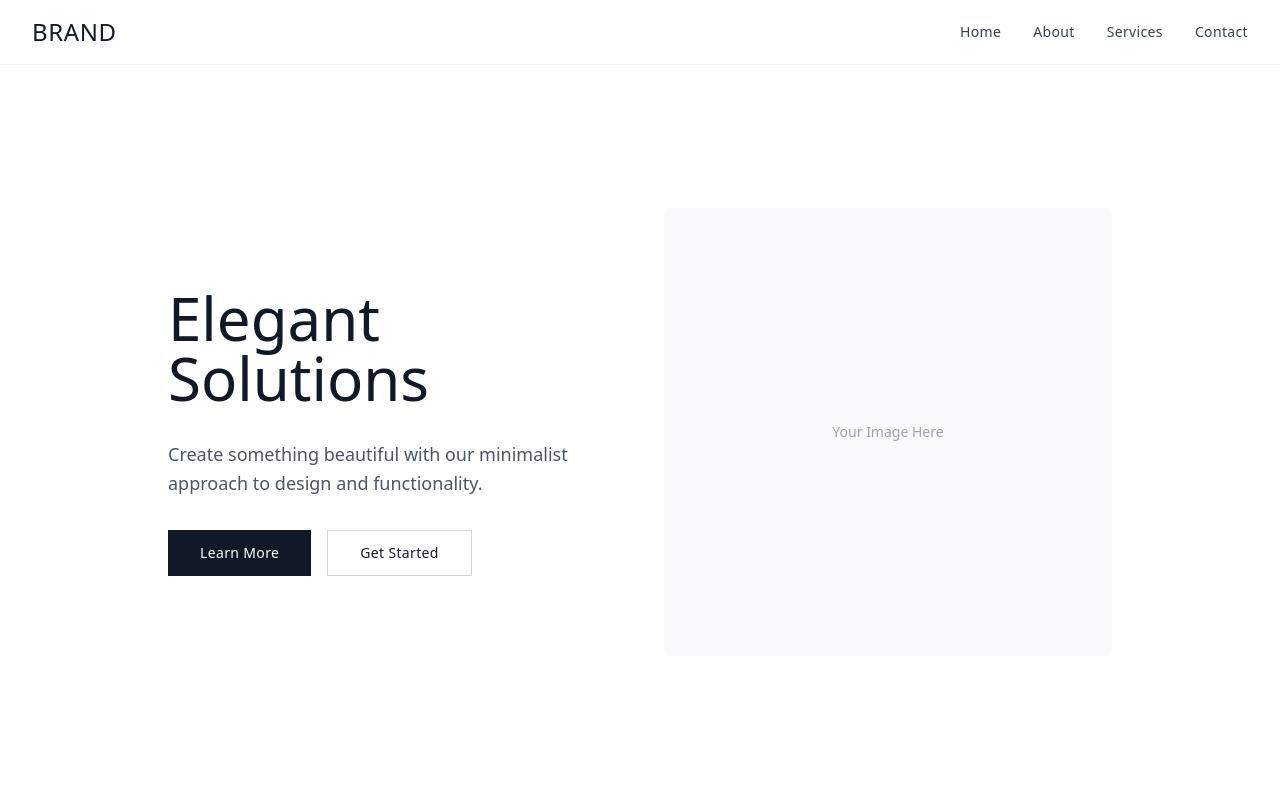
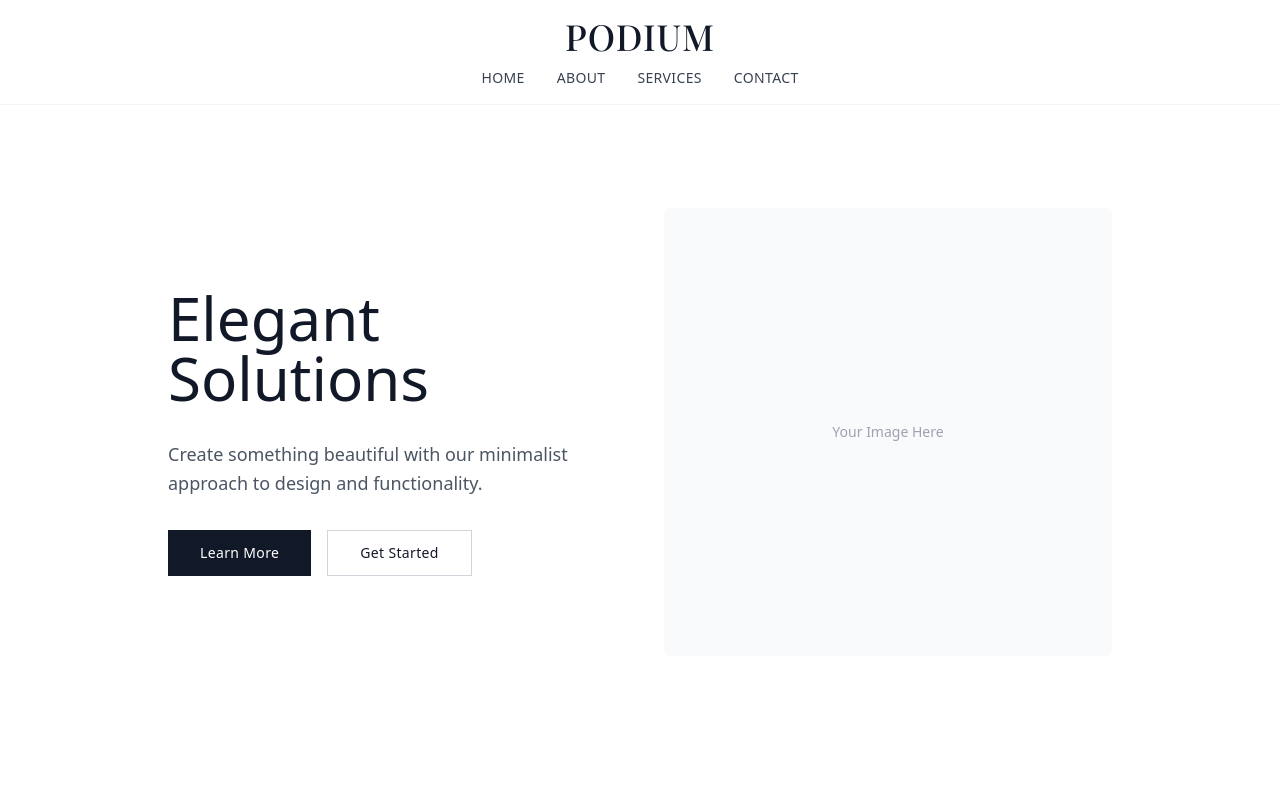
Before and after one commit to Dbevanda/podium-salon, a React (Vite) app: page / in a window 1280 px wide. Shown: the top 800 px of the page. Built offline with nearby package versions, Linux system fonts and the light colour scheme.

Commit message:
Refactor: Update header with brand name
Update the header to display the brand name "Podium" at the top with a slightly larger font size, and position other elements below the title.

```diff
--- a/index.html
+++ b/index.html
@@ -1,26 +1,18 @@
-<!DOCTYPE html>
+
+<!doctype html>
 <html lang="en">
   <head>
     <meta charset="UTF-8" />
+    <link rel="icon" type="image/svg+xml" href="/favicon.ico" />
     <meta name="viewport" content="width=device-width, initial-scale=1.0" />
-    <title>clean-site-starter</title>
-    <meta name="description" content="Lovable Generated Project" />
-    <meta name="author" content="Lovable" />
-
-    <meta property="og:title" content="clean-site-starter" />
-    <meta property="og:description" content="Lovable Generated Project" />
-    <meta property="og:type" content="website" />
-    <meta property="og:image" content="https://lovable.dev/opengraph-image-p98pqg.png" />
-
-    <meta name="twitter:card" content="summary_large_image" />
-    <meta name="twitter:site" content="@lovable_dev" />
-    <meta name="twitter:image" content="https://lovable.dev/opengraph-image-p98pqg.png" />
+    <title>Lovable</title>
+    <link rel="preconnect" href="https://fonts.googleapis.com">
+    <link rel="preconnect" href="https://fonts.gstatic.com" crossorigin>
+    <link href="https://fonts.googleapis.com/css2?family=Playfair+Display:wght@400;500;600;700&display=swap" rel="stylesheet">
   </head>
-
   <body>
     <div id="root"></div>
-    <!-- IMPORTANT: DO NOT REMOVE THIS SCRIPT TAG OR THIS VERY COMMENT! -->
-    <script src="https://cdn.gpteng.co/gptengineer.js" type="module"></script>
     <script type="module" src="/src/main.tsx"></script>
+    <script src="https://cdn.gpteng.co/gptengineer.js" defer></script>
   </body>
 </html>
--- a/src/components/Footer.tsx
+++ b/src/components/Footer.tsx
@@ -6,20 +6,20 @@ const Footer = () => {
         <div className="flex flex-col md:flex-row justify-between items-center space-y-4 md:space-y-0">
           {/* Logo */}
           <div>
-            <h3 className="text-xl font-light text-gray-900 tracking-wide">BRAND</h3>
+            <h3 className="text-xl font-playfair font-medium text-gray-900 tracking-wide">PODIUM</h3>
           </div>
 
           {/* Navigation */}
           <nav className="flex space-x-6">
-            <a href="#home" className="text-gray-600 hover:text-gray-900 text-sm transition-colors">Home</a>
-            <a href="#about" className="text-gray-600 hover:text-gray-900 text-sm transition-colors">About</a>
-            <a href="#services" className="text-gray-600 hover:text-gray-900 text-sm transition-colors">Services</a>
-            <a href="#contact" className="text-gray-600 hover:text-gray-900 text-sm transition-colors">Contact</a>
+            <a href="#home" className="text-gray-600 hover:text-gray-900 text-sm transition-colors uppercase">Home</a>
+            <a href="#about" className="text-gray-600 hover:text-gray-900 text-sm transition-colors uppercase">About</a>
+            <a href="#services" className="text-gray-600 hover:text-gray-900 text-sm transition-colors uppercase">Services</a>
+            <a href="#contact" className="text-gray-600 hover:text-gray-900 text-sm transition-colors uppercase">Contact</a>
           </nav>
 
           {/* Copyright */}
           <div>
-            <p className="text-gray-500 text-sm">© 2024 Brand. All rights reserved.</p>
+            <p className="text-gray-500 text-sm">© 2024 Podium. All rights reserved.</p>
           </div>
         </div>
       </div>
--- a/src/components/Header.tsx
+++ b/src/components/Header.tsx
@@ -8,32 +8,32 @@ const Header = () => {
   return (
     <header className="fixed top-0 left-0 right-0 bg-white/95 backdrop-blur-sm border-b border-gray-100 z-50">
       <div className="max-w-7xl mx-auto px-4 sm:px-6 lg:px-8">
-        <div className="flex justify-between items-center h-16">
-          {/* Logo */}
-          <div className="flex-shrink-0">
-            <h1 className="text-2xl font-light text-gray-900 tracking-wide">
-              BRAND
+        <div className="flex flex-col items-center py-4">
+          {/* Brand Name */}
+          <div className="mb-3">
+            <h1 className="text-3xl md:text-4xl font-playfair font-medium text-gray-900 tracking-wide">
+              PODIUM
             </h1>
           </div>
 
           {/* Desktop Navigation */}
           <nav className="hidden md:flex space-x-8">
-            <a href="#home" className="text-gray-700 hover:text-gray-900 text-sm font-medium tracking-wide transition-colors">
+            <a href="#home" className="text-gray-700 hover:text-gray-900 text-sm font-medium tracking-wide transition-colors uppercase">
               Home
             </a>
-            <a href="#about" className="text-gray-700 hover:text-gray-900 text-sm font-medium tracking-wide transition-colors">
+            <a href="#about" className="text-gray-700 hover:text-gray-900 text-sm font-medium tracking-wide transition-colors uppercase">
               About
             </a>
-            <a href="#services" className="text-gray-700 hover:text-gray-900 text-sm font-medium tracking-wide transition-colors">
+            <a href="#services" className="text-gray-700 hover:text-gray-900 text-sm font-medium tracking-wide transition-colors uppercase">
               Services
             </a>
-            <a href="#contact" className="text-gray-700 hover:text-gray-900 text-sm font-medium tracking-wide transition-colors">
+            <a href="#contact" className="text-gray-700 hover:text-gray-900 text-sm font-medium tracking-wide transition-colors uppercase">
               Contact
             </a>
           </nav>
 
           {/* Mobile menu button */}
-          <div className="md:hidden">
+          <div className="md:hidden absolute right-4 top-4">
             <button
               onClick={() => setIsMenuOpen(!isMenuOpen)}
               className="text-gray-700 hover:text-gray-900"
@@ -47,16 +47,16 @@ const Header = () => {
         {isMenuOpen && (
           <div className="md:hidden bg-white border-t border-gray-100">
             <div className="px-2 pt-2 pb-3 space-y-1">
-              <a href="#home" className="block px-3 py-2 text-gray-700 hover:text-gray-900 text-sm font-medium">
+              <a href="#home" className="block px-3 py-2 text-gray-700 hover:text-gray-900 text-sm font-medium uppercase text-center">
                 Home
               </a>
-              <a href="#about" className="block px-3 py-2 text-gray-700 hover:text-gray-900 text-sm font-medium">
+              <a href="#about" className="block px-3 py-2 text-gray-700 hover:text-gray-900 text-sm font-medium uppercase text-center">
                 About
               </a>
-              <a href="#services" className="block px-3 py-2 text-gray-700 hover:text-gray-900 text-sm font-medium">
+              <a href="#services" className="block px-3 py-2 text-gray-700 hover:text-gray-900 text-sm font-medium uppercase text-center">
                 Services
               </a>
-              <a href="#contact" className="block px-3 py-2 text-gray-700 hover:text-gray-900 text-sm font-medium">
+              <a href="#contact" className="block px-3 py-2 text-gray-700 hover:text-gray-900 text-sm font-medium uppercase text-center">
                 Contact
               </a>
             </div>
--- a/tailwind.config.ts
+++ b/tailwind.config.ts
@@ -1,3 +1,4 @@
+
 import type { Config } from "tailwindcss";
 
 export default {
@@ -18,6 +19,9 @@ export default {
 			}
 		},
 		extend: {
+			fontFamily: {
+				'playfair': ['Playfair Display', 'serif'],
+			},
 			colors: {
 				border: 'hsl(var(--border))',
 				input: 'hsl(var(--input))',
```
